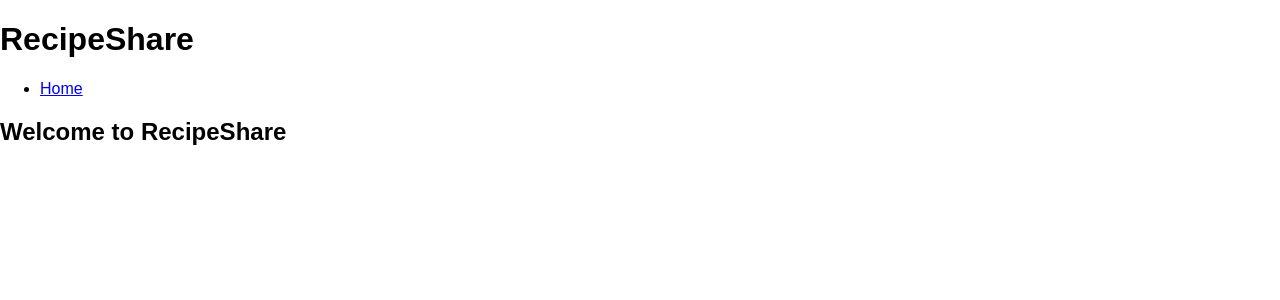
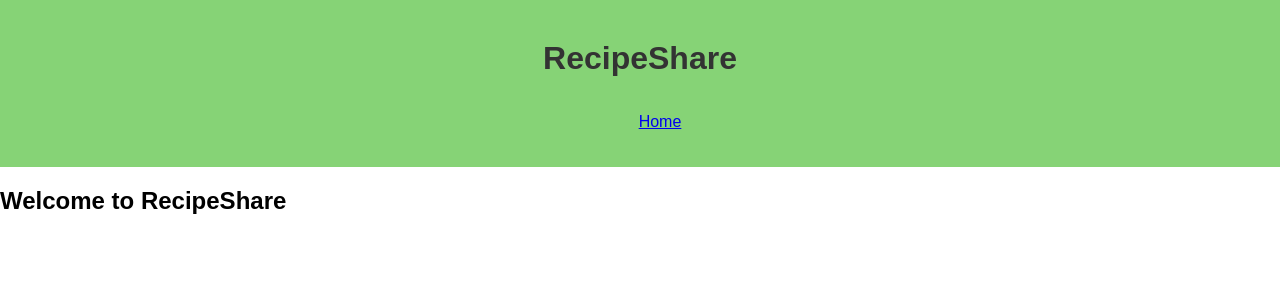
Before and after one commit to ashcarroll/recipe-share, a Flask app: page / in a window 1280 px wide. Shown: the top 300 px of the page. Run offline with Flask 3, Linux system fonts and the light colour scheme.

Commit message:
Minor styling added

```diff
--- a/static/style.css
+++ b/static/style.css
@@ -1,5 +1,33 @@
+/* Global Styling */
+
 body {
     font-family: Arial, sans-serif;
     margin: 0;
     padding: 0;
 }
+
+h1 {
+    margin: 20px;
+}
+
+
+/* Header Style */
+
+header {
+    background-color: #86d376;
+    padding: 20px;
+    color: #333333;
+    text-align: center;
+}
+
+
+/* Nav Bar */
+
+nav {
+    background-color: #86d376;
+    overflow: hidden;
+}
+
+.navbar ul {
+    list-style: none;
+}
```
